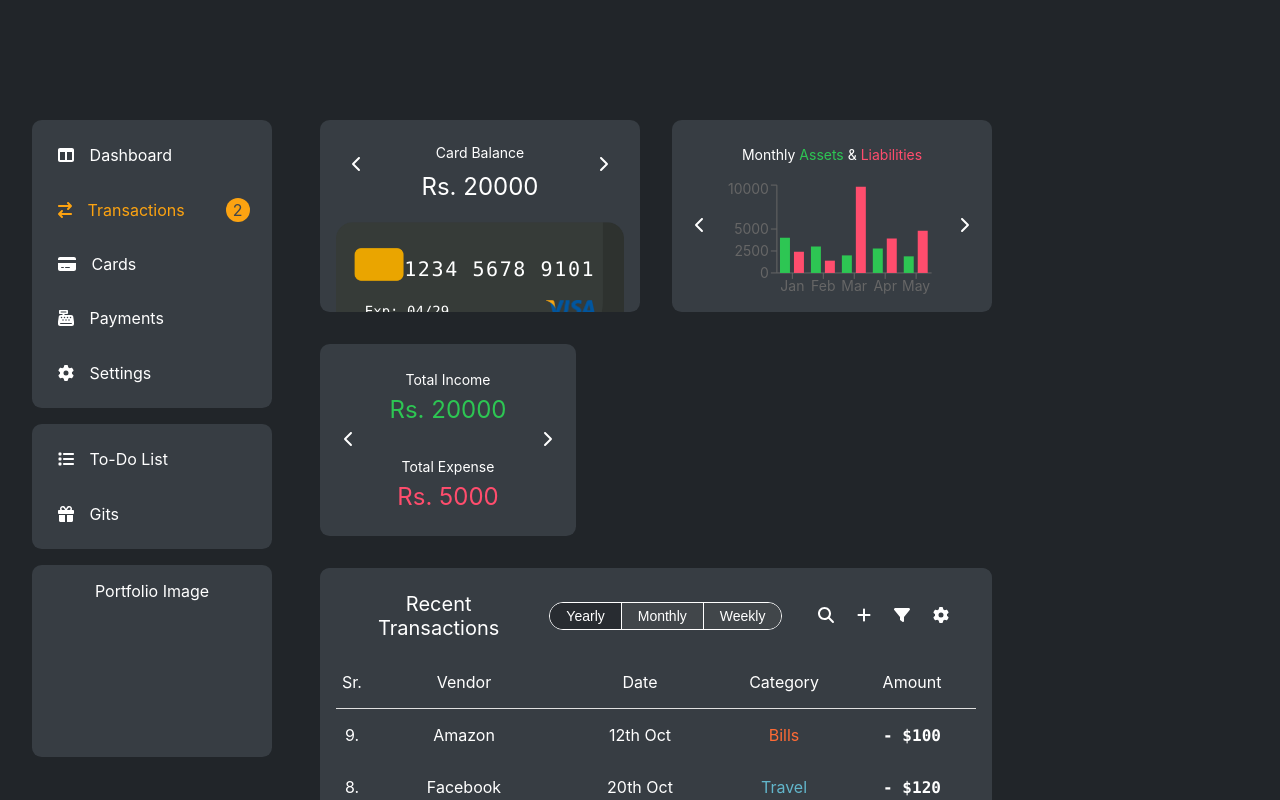
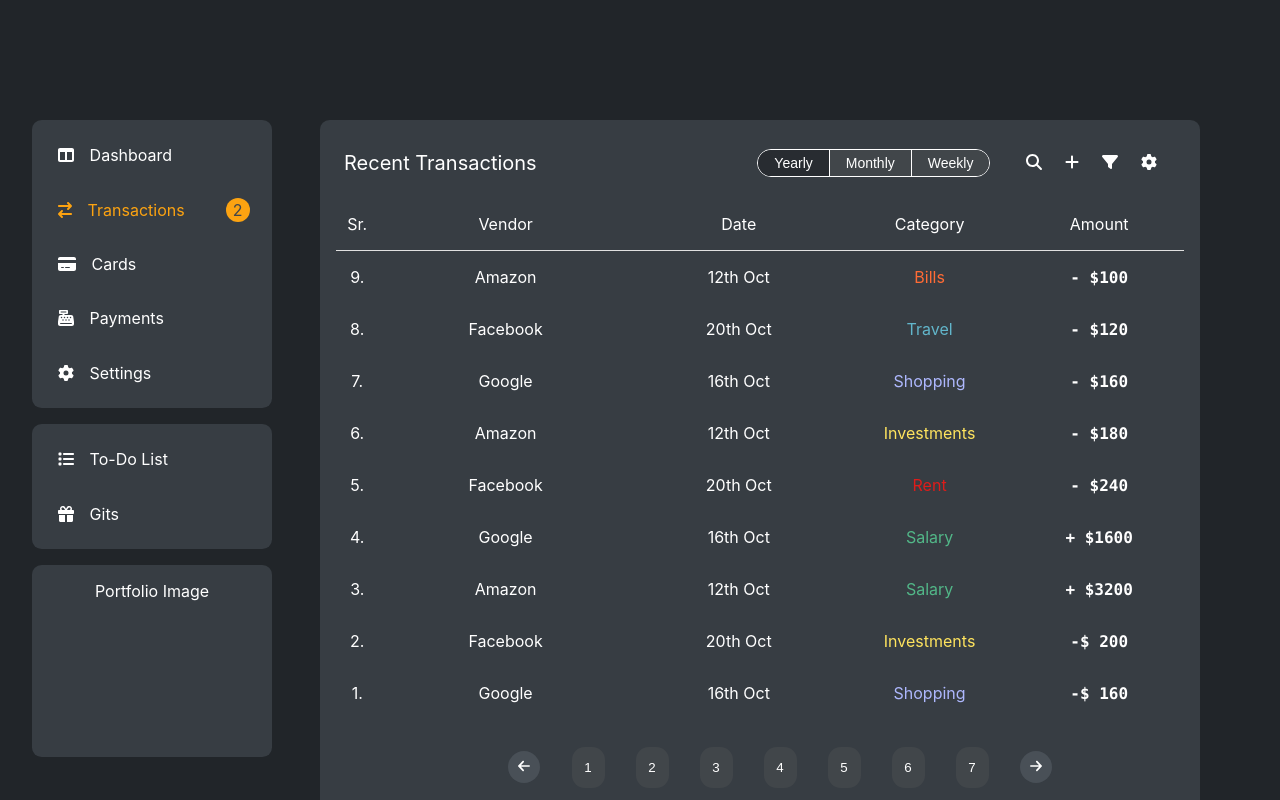
Before and after one commit to Yuva0/Personal-Finance-Tracker, a React (Create React App) app: page / in a window 1280 px wide. Shown: the top 800 px of the page. Built offline with nearby package versions, Linux system fonts and the light colour scheme.

Commit message:
Pagination added

```diff
--- a/src/App.tsx
+++ b/src/App.tsx
@@ -2,13 +2,14 @@
 import "./App.scss";
 import NavigationPanel from "./sections/NavigationPanel/NavigationPanel";
 import Dashboard from "./pages/Dashboard/Dashboard";
+import Transactions from "./pages/Transactions/Transactions";
 
 function App() {
   return (
     <div className="app">
       <NavigationPanel/>
-      <Dashboard/>
-      {/* <Transactions/> */}
+      {/* <Dashboard/> */}
+      <Transactions/>
     </div>
   );
 }
--- a/src/components/Button/Button.types.ts
+++ b/src/components/Button/Button.types.ts
@@ -1,4 +1,4 @@
 export type ButtonProps = {
   variant?: "solid" | "outline";
-  children: string;
+  children: string | number
 }
--- /dev/null
+++ b/src/components/Pagination/Pagination.scss
@@ -0,0 +1,27 @@
+.pagination-container{
+  width: 100%;
+
+  & .pagination-container-list{
+    display: flex;
+    flex-direction: row;
+    justify-content: center;
+    align-items: center;
+    gap:2rem;
+
+    & .pagination-container-list-item{
+      display: flex;
+      flex-direction: row;
+      justify-content: center;
+      align-items: center;
+      list-style-type: none;
+      width: 32px;
+      height: 32px;
+      border-radius: 50%;
+      background-color: #495057;
+
+      &.pagination-container-list-item-selected{
+        background-color: #2b3035;;
+      }
+    }
+  }
+}
--- /dev/null
+++ b/src/components/Pagination/Pagination.tsx
@@ -0,0 +1,42 @@
+import IconButton from "../IconButton/IconButton";
+import "./Pagination.scss";
+import { PaginationProps } from "./Pagination.types";
+import { FontAwesomeIcon } from "@fortawesome/react-fontawesome";
+import { faArrowLeft, faArrowRight } from "@fortawesome/free-solid-svg-icons";
+import Button from "../Button/Button";
+
+const Pagination = ({
+  selectedPage,
+  totalPages,
+  onPageChange,
+}: PaginationProps) => {
+  return (
+    <nav className="pagination-container">
+      <ul className="pagination-container-list">
+        <li className="pagination-container-list-item">
+          <IconButton
+            icon={<FontAwesomeIcon width={12} icon={faArrowLeft} />}
+          />
+        </li>
+        {[...Array(totalPages)].map((_, index) => (
+          <li
+            key={index}
+            className={`pagination-container-list-item ${
+              selectedPage === index + 1 ? "pagination-container-list-item-selected" : ""
+            }`}
+            onClick={() => onPageChange?.(index + 1)}
+          >
+            <Button>{index + 1}</Button>
+          </li>
+        ))}
+        <li className="pagination-container-list-item">
+          <IconButton
+            icon={<FontAwesomeIcon width={12} icon={faArrowRight} />}
+          />
+        </li>
+      </ul>
+    </nav>
+  );
+};
+
+export default Pagination;
--- /dev/null
+++ b/src/components/Pagination/Pagination.types.ts
@@ -0,0 +1,5 @@
+export type PaginationProps = {
+  selectedPage?: number;
+  totalPages: number;
+  onPageChange?: (page: number) => void;
+}
--- a/src/index.css
+++ b/src/index.css
@@ -1,7 +1,7 @@
 body {
   margin: 0;
-  font-family: -apple-system, BlinkMacSystemFont, 'Segoe UI', 'Roboto', 'Oxygen',
-    'Ubuntu', 'Cantarell', 'Fira Sans', 'Droid Sans', 'Helvetica Neue',
+  font-family: -apple-system, BlinkMacSystemFont, "Segoe UI", "Roboto", "Oxygen",
+    "Ubuntu", "Cantarell", "Fira Sans", "Droid Sans", "Helvetica Neue",
     sans-serif;
   -webkit-font-smoothing: antialiased;
   -moz-osx-font-smoothing: grayscale;
@@ -9,6 +9,12 @@
 }
 
 code {
-  font-family: source-code-pro, Menlo, Monaco, Consolas, 'Courier New',
+  font-family: source-code-pro, Menlo, Monaco, Consolas, "Courier New",
     monospace;
 }
+
+button {
+  border: 0;
+  background-color: inherit;
+  color: inherit;
+}
--- a/src/pages/Dashboard/sections/InvestmentPortfolioOverview/InvestmentPortfolioOverview.scss
+++ b/src/pages/Dashboard/sections/InvestmentPortfolioOverview/InvestmentPortfolioOverview.scss
@@ -1,39 +1,38 @@
-.investment-portfolio-overview{
-  padding:1.5rem 0.5rem 0 0.5rem;
+.investment-portfolio-overview {
+  padding: 1.5rem 0.5rem 0 0.5rem;
   display: flex;
   flex-direction: row;
   align-items: center;
   height: 100%;
   box-sizing: border-box;
 
-  & .investment-portfolio-overview-arrow{
+  & .investment-portfolio-overview-arrow {
     width: 42px;
     height: 42px;
   }
 
-  & .investment-portfolio-overview-investments{
+  & .investment-portfolio-overview-investments {
     display: flex;
     flex-direction: column;
     justify-content: center;
     width: 80%;
-    gap:1rem;
-
+    gap: 1rem;
+    overflow: hidden;
   }
 }
 
-
-.investment-portfolio-overview-away-next{
+.investment-portfolio-overview-away-next {
   animation: slideNextAway 0.7s forwards ease-in-out;
 }
 
-.investment-portfolio-overview-next-current{
+.investment-portfolio-overview-next-current {
   animation: slideNextCurrent 0.7s forwards ease-in-out;
 }
 
-.investment-portfolio-overview-away-prev{
+.investment-portfolio-overview-away-prev {
   animation: slidePrevAway 0.7s forwards ease-in-out;
 }
 
-.investment-portfolio-overview-prev-current{
+.investment-portfolio-overview-prev-current {
   animation: slidePrevCurrent 0.7s forwards ease-in-out;
 }
--- a/src/pages/Dashboard/sections/InvestmentPortfolioOverview/InvestmentPortfolioOverview.tsx
+++ b/src/pages/Dashboard/sections/InvestmentPortfolioOverview/InvestmentPortfolioOverview.tsx
@@ -1,4 +1,4 @@
-import React from "react";
+import React, { useRef } from "react";
 import Text from "../../../../components/Text/Text";
 import IconButton from "../../../../components/IconButton/IconButton";
 import { FontAwesomeIcon } from "@fortawesome/react-fontawesome";
@@ -7,6 +7,7 @@
   faChevronRight,
 } from "@fortawesome/free-solid-svg-icons";
 import "./InvestmentPortfolioOverview.scss";
+import { classNameModifier } from "../../../../helpers/BasicHelper";
 
 import { ResponsiveContainer, PieChart, Cell, Pie,Tooltip } from "recharts";
 
@@ -30,6 +31,10 @@
 
 const InvestmentPortfolioOverview = () => {
   const RADIAN = Math.PI / 180;
+  const investmentHeader = useRef<HTMLDivElement>(null);
+  const investmentChart = useRef<HTMLDivElement>(null);
+
+
   const renderCustomizedLabel = ({
     cx,
     cy,
@@ -56,14 +61,31 @@
     );
   };
 
+  const prevClickHandler = () => {
+    classNameModifier([investmentHeader, investmentChart], "investment-portfolio-overview-away-prev", "add");
+
+    setTimeout(() => {
+      classNameModifier([investmentHeader, investmentChart], "investment-portfolio-overview-away-prev", "remove");
+    }, 1000);
+  }
+
+  const nextClickHandler = () => {
+    classNameModifier([investmentHeader, investmentChart], "investment-portfolio-overview-away-next", "add");
+
+    setTimeout(() => {
+      classNameModifier([investmentHeader, investmentChart], "investment-portfolio-overview-away-next", "remove");
+    }, 1000);
+  }
+
   return (
     <div className="investment-portfolio-overview">
       <IconButton
         className="investment-portfolio-overview-arrow"
         icon={<FontAwesomeIcon icon={faChevronLeft} />}
+        onClick={prevClickHandler}
       />
       <div className="investment-portfolio-overview-investments">
-        <div>
+        <div ref={investmentHeader}>
           <Text variant="label" size="small">
             Investment Portfolio
           </Text>
@@ -72,6 +94,7 @@
           width="100%"
           height={(window.innerWidth / 100) * 20 - 72}
           className="investment-portfolio-overview-chart"
+          ref={investmentChart}
         >
           <PieChart>
             <Pie
@@ -98,6 +121,7 @@
       <IconButton
         className="investment-portfolio-overview-arrow"
         icon={<FontAwesomeIcon icon={faChevronRight} />}
+        onClick={nextClickHandler}
       />
     </div>
   );
--- a/src/pages/Transactions/MainPanel/sections/RecentTransaction/RecentTransaction.scss
+++ b/src/pages/Transactions/MainPanel/sections/RecentTransaction/RecentTransaction.scss
@@ -1,5 +1,7 @@
 .main-panel-transaction-table-container {
   padding: 1.5rem 1rem 2rem 1rem;
+  display: flex;
+  flex-direction: column;
 
   & .main-panel-transaction-table-top {
     display: flex;
@@ -68,6 +70,10 @@
     padding: 0.3rem 1rem;
   }
 
+  & .main-panel-transaction-pagination{
+    margin-top: 2rem;
+  }
+
   & .main-panel-transaction-table-bills{
     color: #ff6b35;
   }
--- a/src/pages/Transactions/MainPanel/sections/RecentTransaction/RecentTransaction.tsx
+++ b/src/pages/Transactions/MainPanel/sections/RecentTransaction/RecentTransaction.tsx
@@ -10,6 +10,7 @@
 import { faPlus, faSearch, faFilter, faGear } from "@fortawesome/free-solid-svg-icons";
 import Table from "../../../../../components/Table/Table";
 import Input from "../../../../../components/Input/Input";
+import Pagination from "../../../../../components/Pagination/Pagination";
 
 const RecentTransaction = () => {
 
@@ -55,6 +56,9 @@
           ]}
           headerWidth={[5, 30, 25, 20, 20]}
         />
+        <div className="main-panel-transaction-pagination">
+          <Pagination selectedPage={4} totalPages={7}/>
+        </div>
       </Card>
   )
 };
```
